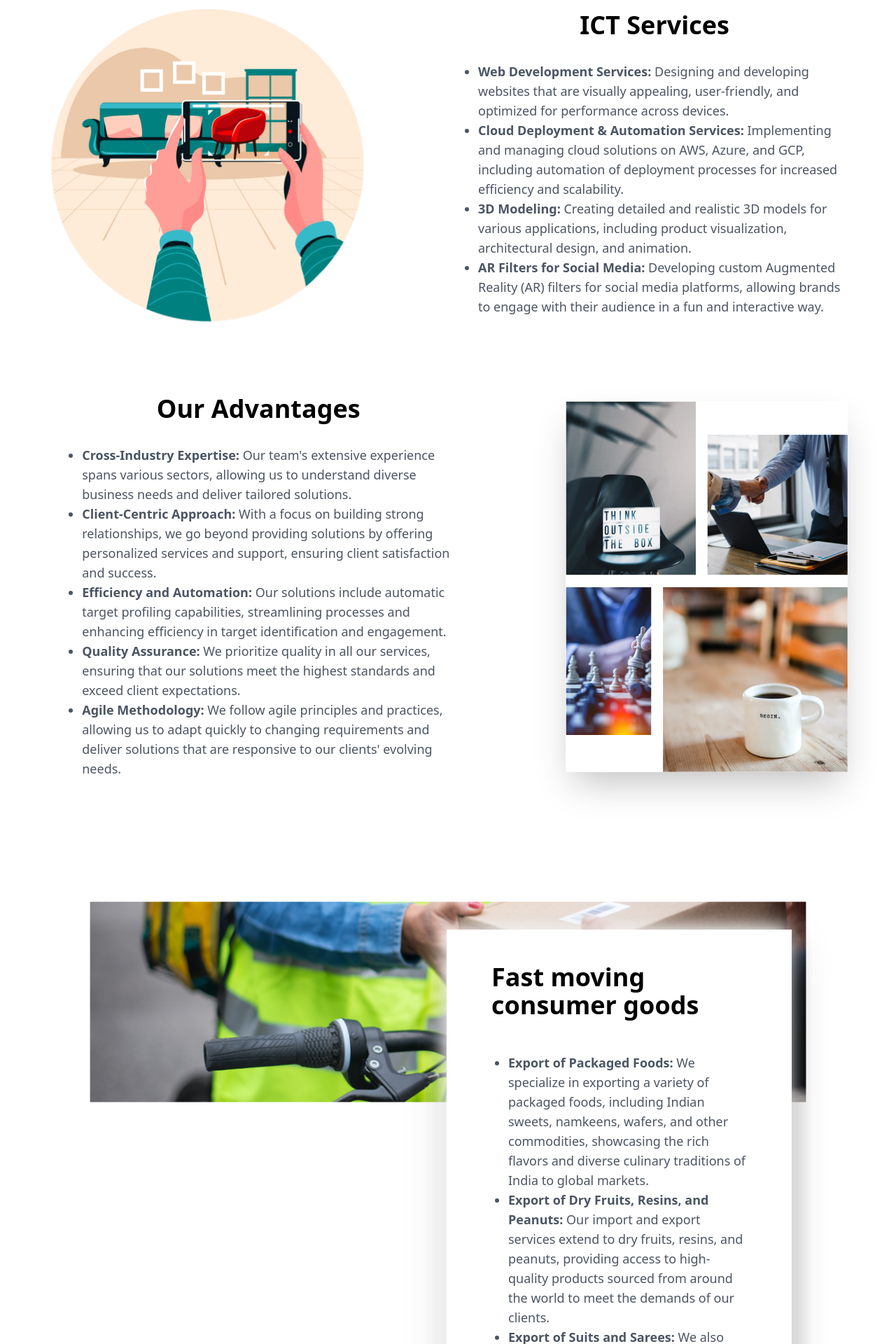
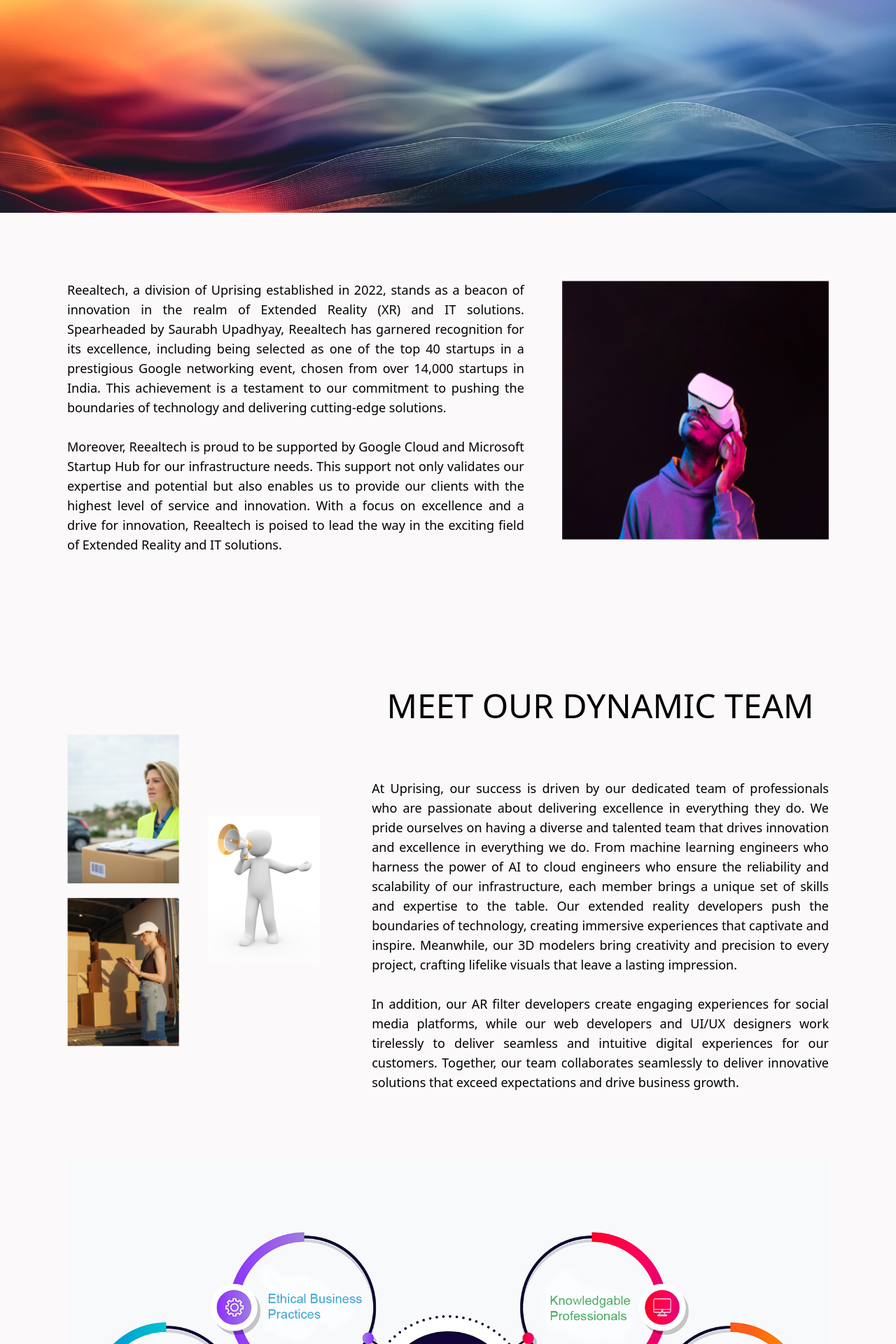
Before and after one commit to xr-dev-saurabh/uprising-tradex, a React (Create React App) app: page / in a window 1280 px wide. Shown: the part 880-2800 px from the top of the page at 70% size. Built offline with nearby package versions, Linux system fonts and the light colour scheme.

Commit message:
Refactor styles and components in App.js, Card.jsx, ProductsRow.jsx, BigCard.jsx, and ProductHero.jsx

```diff
--- a/src/App.js
+++ b/src/App.js
@@ -12,13 +12,13 @@
 export default function App() {
   return (
    <div className="bg-white">
-    <Hero />
+    {/* <Hero />
     <BigCard />
     <Servies />
-    <Misson />
-    {/* <FirstSection />
+    <Misson /> */}
+    <FirstSection />
     <SecondSection />
-    <ThirdSection /> */}
+    <ThirdSection />
     {/* <ProductHero />
     <ProductsRow /> */}
    </div>
--- a/src/components/BigCard.jsx
+++ b/src/components/BigCard.jsx
@@ -7,7 +7,7 @@
 
 export default function BigCard() {
     return (
-        <div className=''>
+        <div className='px-5'>
             {/* First Section */}
             <div className='flex flex-col lg:flex-row lg:justify-around items-center justify-center max-w-[1280px] mx-auto mt-20 z-10'>
                 <img src={Img1} alt="" className='w-full max-w-[500px]' />
@@ -34,7 +34,7 @@
                         <li><b>Agile Methodology:</b> We follow agile principles and practices, allowing us to adapt quickly to changing requirements and deliver solutions that are responsive to our clients' evolving needs.</li>
                     </ul>
                 </div>
-                <div className='bg-white shadow-2xl max-w-[600px] flex flex-col items-center justify-center md:justify-between'>
+                <div className='bg-white shadow-2xl max-w-[600px] flex flex-col items-center justify-center md:justify-between overflow-hidden'>
                     <div className='flex gap-4 mb-4 items-end'>
                         <img src={Img21} alt="" className='w-1/2 md:w-auto' />
                         <img src={Img22} alt="" className='w-1/2 md:w-auto' />
--- a/src/components/Servies.jsx
+++ b/src/components/Servies.jsx
@@ -3,20 +3,18 @@
 
 export default function Services() {
     return (
-        <div className="w-[80%] mx-auto h-[500px] px-40 my-40" style={{
-           backgroundImage: `url(${CoverImg})`,
-            // backgroundPosition: 'center',
-            backgroundSize: 'contain', // Adjust according to your design
-            backgroundRepeat: 'no-repeat', // Adjust according to your design
+        <div className="w-full xl:w-[80%] mx-auto py-8 xl:py-0 px-5 xl:px-40 my-40" style={{
+            backgroundImage: `url(${CoverImg})`,
+            backgroundSize: 'cover',
+            backgroundRepeat: 'no-repeat',
         }}>
             {/* Right Section */}
-            <div className="p-12 px-16 top-10 relative bg-white w-[70%] shadow-[-5px_-5px_25px_1px_#ffffff,5px_5px_25px_1px_#33333350] drop-shadow-2xl ml-[350px] ">
-                <h1 className="text-4xl font-bold mb-12">Fast moving consumer goods</h1>
-                <ul className="list-disc pl-6 mb-1 text-lg text-gray-600">
+            <div className="p-8 xl:p-12 top-10 xl:relative bg-white/70 backdrop-blur-sm  w-full xl:w-[70%]  shadow-[-5px_-5px_25px_1px_#ffffff,5px_5px_25px_1px_#33333350] drop-shadow-2xl xl:ml-[300px]">
+                <h1 className="text-3xl xl:text-4xl font-bold mb-8 xl:mb-12">Fast moving consumer goods</h1>
+                <ul className="list-disc pl-5 mb-4 xl:mb-1 text-lg text-gray-800 text-justify">
                     <li><b>Export of Packaged Foods:</b> We specialize in exporting a variety of packaged foods, including Indian sweets, namkeens, wafers, and other commodities, showcasing the rich flavors and diverse culinary traditions of India to global markets.</li>
-                    <li><b>Export of Dry Fruits, Resins, and Peanuts:</b> Our import and export services extend to dry fruits, resins, and peanuts, providing access to high-quality products sourced from around the world to meet the demands of our clients.</li>
-                    <li><b>Export of Suits and Sarees:</b> We also cater to the fashion industry by exporting traditional Indian attire, including suits and sarees, renowned for their craftsmanship, quality, and elegance, making a style statement globally.</li> {/* Corrected spelling of "raisins" */}
-                    {/* <li>We also export suits and sarees.</li> */}
+                    <li><b>Export of Dry Fruits, Raisins, and Peanuts:</b> Our import and export services extend to dry fruits, raisins, and peanuts, providing access to high-quality products sourced from around the world to meet the demands of our clients.</li>
+                    <li><b>Export of Suits and Sarees:</b> We also cater to the fashion industry by exporting traditional Indian attire, including suits and sarees, renowned for their craftsmanship, quality, and elegance, making a style statement globally.</li>
                 </ul>
             </div>
         </div>
--- a/src/components/about/SecondSection.jsx
+++ b/src/components/about/SecondSection.jsx
@@ -3,16 +3,17 @@
 
 export default function SecondSection() {
     return (
-        <div className='flex p-24 gap-32 bg-[#fbf9f9]'>
-
-            <p className='text-lg text-justify'>
-            Reealtech, a division of Uprising established in 2022, stands as a beacon of innovation in the realm of Extended Reality (XR) and IT solutions. Spearheaded by Saurabh Upadhyay, Reealtech has garnered recognition for its excellence, including being selected as one of the top 40 startups in a prestigious Google networking event, chosen from over 14,000 startups in India. This achievement is a testament to our commitment to pushing the boundaries of technology and delivering cutting-edge solutions.
-            <br />
-            <br />
-            Moreover, Reealtech is proud to be supported by Google Cloud and Microsoft Startup Hub for our infrastructure needs. This support not only validates our expertise and potential but also enables us to provide our clients with the highest level of service and innovation. With a focus on excellence and a drive for innovation, Reealtech is poised to lead the way in the exciting field of Extended Reality and IT solutions.
+        <div className='lg:flex w-full flex-row-reverse p-5 lg:p-24 justify-between bg-[#fbf9f9]'>
+            <div className='lg:w-[35%] flex justify-end '>
+                <img src={Fancy2} alt="" className='mx-auto lg:mx-0 mb-5 ' />
+            </div>
+            <p className='text-lg text-justify lg:w-[60%]'>
+                Reealtech, a division of Uprising established in 2022, stands as a beacon of innovation in the realm of Extended Reality (XR) and IT solutions. Spearheaded by Saurabh Upadhyay, Reealtech has garnered recognition for its excellence, including being selected as one of the top 40 startups in a prestigious Google networking event, chosen from over 14,000 startups in India. This achievement is a testament to our commitment to pushing the boundaries of technology and delivering cutting-edge solutions.
+                <br />
+                <br />
+                Moreover, Reealtech is proud to be supported by Google Cloud and Microsoft Startup Hub for our infrastructure needs. This support not only validates our expertise and potential but also enables us to provide our clients with the highest level of service and innovation. With a focus on excellence and a drive for innovation, Reealtech is poised to lead the way in the exciting field of Extended Reality and IT solutions.
             </p>
 
-            <img src={Fancy2} alt="" />
         </div>
     )
 }
--- a/src/components/about/ThirdSection.jsx
+++ b/src/components/about/ThirdSection.jsx
@@ -6,17 +6,18 @@
 
 export default function ThirdSection() {
     return (
-        <div className='p-24 flex flex-col justify-center bg-[#fbf9f9]'>
-            <div className='flex gap-52'>
-                <div className='flex items-center gap-10'>
-                    <div className='flex flex-col w-[300px] gap-5'>
+        <div className='bg-[#fbf9f9]'>
+            <div className='p-5 lg:p-24'>
+                <div className='flex flex-col items-center  lg:flex-row justify-between '>
+                    <div className='flex items-center justify-center lg:justify-start  gap-10 w-full lg:w-[35%]'>
+                        <div className='flex flex-col w-[10rem] gap-5'>
                             <img src={Fancy3} alt="" className='' />
                             <img src={Fancy5} alt="" />
                         </div>
                         <img src={Fancy4} alt="" />
                     </div>
-                <div>
-                    <h1 className='text-5xl uppercase text-center mb-20'>Meet Our Dynamic Team</h1>
+                    <div className='lg:w-[60%]'>
+                        <h1 className='text-3xl lg:text-5xl uppercase text-center mb-10 lg:mb-20 mt-10 lg:mt-0'>Meet Our Dynamic Team</h1>
                         <p className='text-lg text-justify'>
                             At Uprising, our success is driven by our dedicated team of professionals who are passionate about delivering excellence in everything they do. We pride ourselves on having a diverse and talented team that drives innovation and excellence in everything we do. From machine learning engineers who harness the power of AI to cloud engineers who ensure the reliability and scalability of our infrastructure, each member brings a unique set of skills and expertise to the table. Our extended reality developers push the boundaries of technology, creating immersive experiences that captivate and inspire. Meanwhile, our 3D modelers bring creativity and precision to every project, crafting lifelike visuals that leave a lasting impression.
                             <br />
@@ -25,7 +26,8 @@
                         </p>
                     </div>
                 </div>
-            <img src={WhyUs} alt="" className='mt-10' />
+            </div>
+            <img src={WhyUs} alt="" className='px-1 lg:px-24 w-full' />
         </div>
     )
 }
--- a/src/components/product/Card.jsx
+++ b/src/components/product/Card.jsx
@@ -2,11 +2,11 @@
 
 const Card = ({img, title, disc}) => {
   return (
-    <div className="flex border p-5 max-w-2xl rounded-lg  gap-10 shadow-md">
+    <div className="md:flex border p-5 max-w-2xl rounded-lg  gap-10 shadow-md">
       <img
         src={img}
         alt=""
-        className="aspect-square w-1/4 object-conatin rounded-lg "
+        className="aspect-square w-full mb-5 md:m-auto md:w-1/4 object-conatin rounded-lg "
       />
       <div className="pl-4 flex flex-col justify-between">
         <div>
--- a/src/components/product/ProductHero.jsx
+++ b/src/components/product/ProductHero.jsx
@@ -12,7 +12,7 @@
     }
 
     function playBack(e) {
-        e.target.playbackRate = 0.85;
+        e.target.playbackRate = 0.75;
     }
 
     return (
@@ -20,8 +20,8 @@
             <section className="flex justify-center items-center h-[100vh] ">
                 <video className="w-full h-full absolute object-cover  blur-[1px]" src={BgVideo} type="video/mp4" autoPlay muted loop onPlaying={playBack}></video>
                 <div className='z-10 w-full h-full bg-black opacity-20 absolute'></div>
-                <div className="z-20 flex flex-col justify-center items-center mt-5">
-                    <h1 className='text-8xl font-bold text-white '>You Order We Deliver</h1>
+                <div className="z-20 flex flex-col justify-center items-center mt-5 p-5">
+                    <h1 className='text-5xl md:text-8xl font-bold text-white '>You Order We Deliver</h1>
                     <a href='#products' className='group border px-3 py-2 mt-5 active:border-2  font-semibold tracking-wider scroll-smooth  text-white' onClick={scrollSmoothHandler}>
                         Order Now
                         <FaArrowRight className="hidden ml-2 group-hover:inline-block " />
--- a/src/components/product/ProductsRow.jsx
+++ b/src/components/product/ProductsRow.jsx
@@ -11,7 +11,7 @@
 
 export default function ProductsRow() {
     return (
-        <div className='p-24 flex flex-wrap justify-around gap-10' id='products'>
+        <div className='p-5 md:p-24 flex flex-wrap justify-around gap-10' id='products'>
             <Card img={CashewNuts} title="Cashew Nuts" disc="Manufacturer of a wide range of products which include Cashew Kernels, Raw Cashew Nuts, Roasted Salted Flavored Cashew and Spicy Flavored Cashew" key={1} />
             <Card img={Namkeen} title="Namkeen" disc="We are a leading Manufacturer of Salted Namkeen, Masala Boondi Namkeen, Mix Namkeen, Bhujia Namkeen and Navratna Mix Namkeen from Surat, India" key={2} />
             <Card img={Sweets} title="Sweets" disc="Prominent & Leading Manufacturer from Surat, we offer Gulab Jamun, Sweet Rajbhog, Sweet Rasgulla, Soan Papdi and Rasmalai Bati." key={3} />
```
Also changed, not shown: src/components/Misson.jsx (+15 -4 lines), src/components/about/FirstSection.jsx (+4 -4 lines), src/assets/why-us.png. Lines whose indentation alone changed are shown as unchanged.
